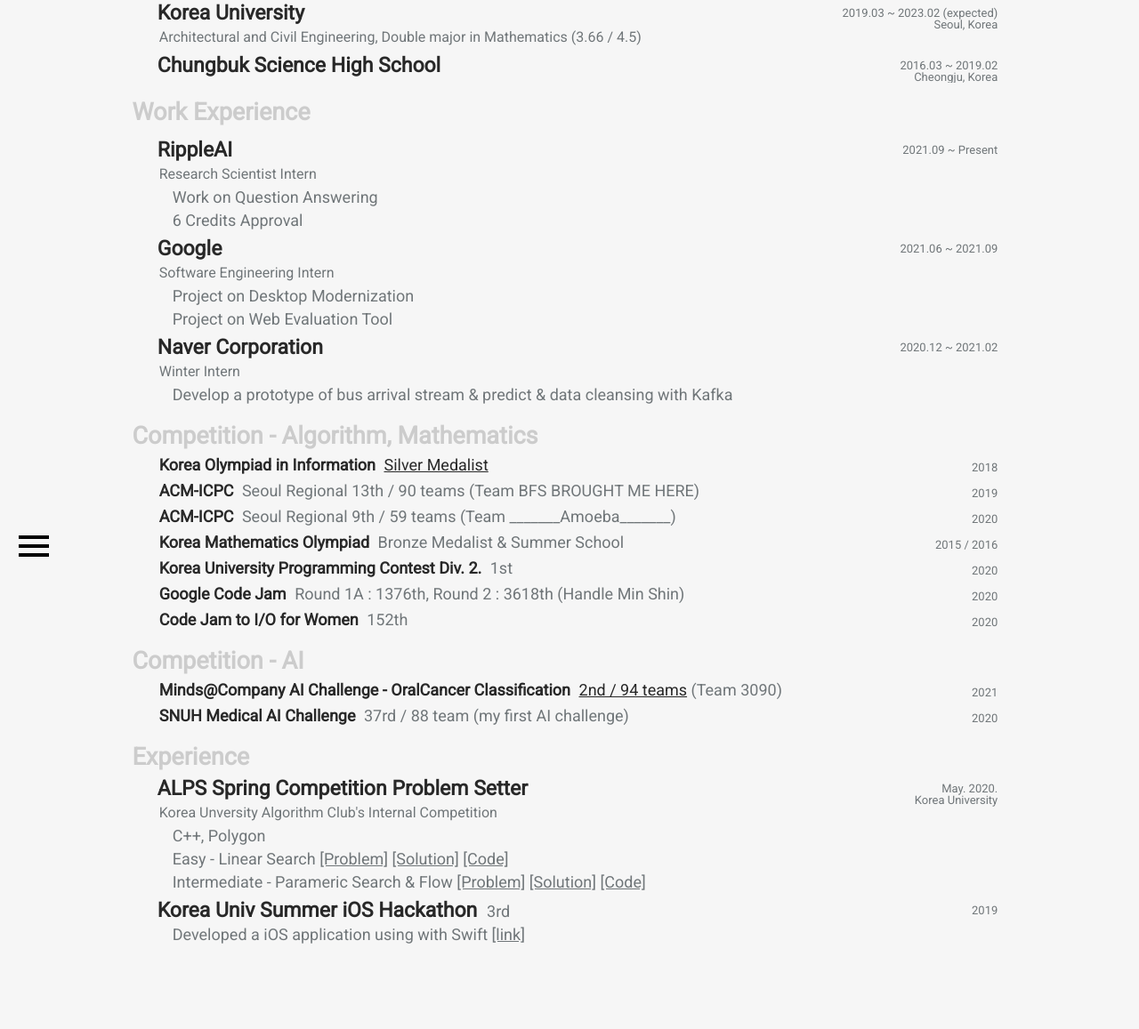
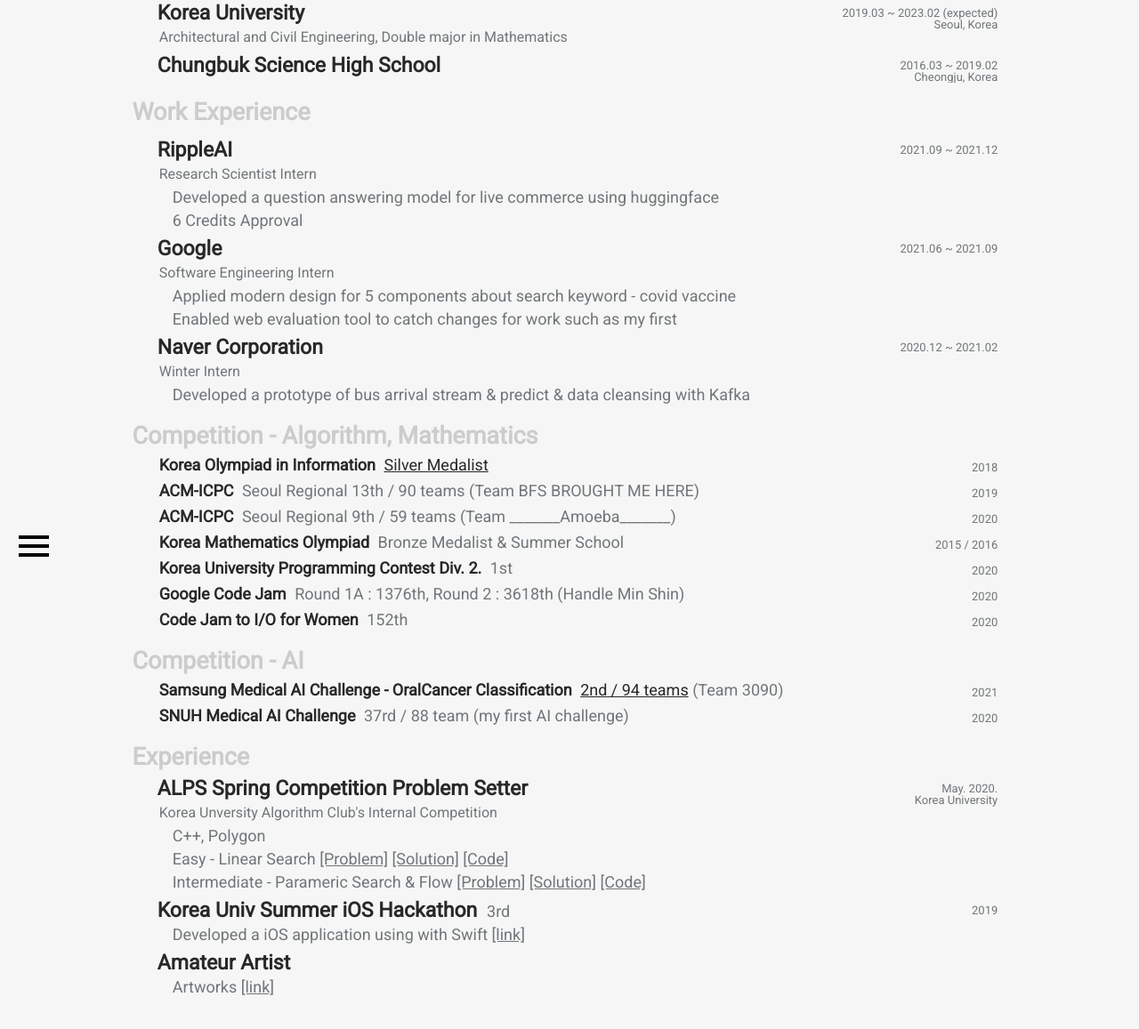
Before and after one commit to nemo-algorithm/nemo-algorithm.github.io, a plain HTML site: page index.html in a window 1280 px wide. Shown: the part 155-1312 px from the top of the page at 89% size. Before the commit the page ends 1269 px from the top, so only its background shows below. Drawn offline with Linux system fonts and the light colour scheme; a web font is replaced by a local one.

Commit message:
Update index.html

```diff
--- a/index.html
+++ b/index.html
@@ -32,7 +32,7 @@
                 <div class="element">
                     <div class="element-title">Korea University</div>
                     <div class="element-annotation">
-                        Architectural and Civil Engineering, Double major in Mathematics (3.66 / 4.5)
+                        Architectural and Civil Engineering, Double major in Mathematics
                     </div>
                 </div>
                 <div class="period">
@@ -60,7 +60,7 @@
 <!--                    </div>-->
 <!--                    <div class="element-paragraph">-->
 <!--                        Start studying deep learning<br>-->
-<!--                        Award for Minds@Company AI Challenge - Oral Cancer Classification (<span style='font-weight: bold;'>2nd</span>/ 94 teams)-->
+<!--                        Awarded for Samsung Medical AI Challenge - Oral Cancer Classification (<span style='font-weight: bold;'>2nd</span>/ 94 teams)-->
 <!--                    </div>-->
 <!--                </div>-->
 <!--                <div class="period">-->
@@ -75,12 +75,12 @@
                         Research Scientist Intern
                     </div>
                     <div class="element-paragraph">
-                        Work on Question Answering <br>
+                        Developed a question answering model for live commerce using huggingface<br>
                         6 Credits Approval
                     </div>
                 </div>
                 <div class="period">
-                    2021.09 ~ Present
+                    2021.09 ~ 2021.12
                 </div>
             </div>
             <div class="little-box">
@@ -90,8 +90,8 @@
                         Software Engineering Intern
                     </div>
                     <div class="element-paragraph">
-                        Project on Desktop Modernization<br>
-                        Project on Web Evaluation Tool
+                        Applied modern design for 5 components about search keyword - covid vaccine<br>
+                        Enabled web evaluation tool to catch changes for work such as my first
                     </div>
                 </div>
                 <div class="period">
@@ -105,7 +105,7 @@
                         Winter Intern
                     </div>
                     <div class="element-paragraph">
-                        Develop a prototype of bus arrival stream & predict & data cleansing with Kafka
+                        Developed a prototype of bus arrival stream & predict & data cleansing with Kafka
                     </div>
                 </div>
                 <div class="period">
@@ -176,7 +176,7 @@
             <div class="box-title">Competition - AI</div>
             <div class="little-box">
                 <div class="award">
-                    Minds@Company AI Challenge - OralCancer Classification <span class="ranking"> <span style="color: #282828; text-decoration: underline">2nd / 94 teams</span> (Team 3090)</span>
+                    Samsung Medical AI Challenge - OralCancer Classification <span class="ranking"> <span style="color: #282828; text-decoration: underline">2nd / 94 teams</span> (Team 3090)</span>
                 </div>
                 <div class="period">
                     2021
@@ -221,6 +221,17 @@
                     2019
                 </div>
             </div>
+            <div class="little-box">
+                <div class="element">
+                    <div class="element-title">Amateur Artist</div>
+                    <div class="element-paragraph">
+                        Artworks <a href="https://www.pixiv.net/users/75744845">[link]</a>
+                    </div>
+                </div>
+                <div class="period">
+
+                </div>
+            </div>
         </div>
     </body>
 </html>
```
